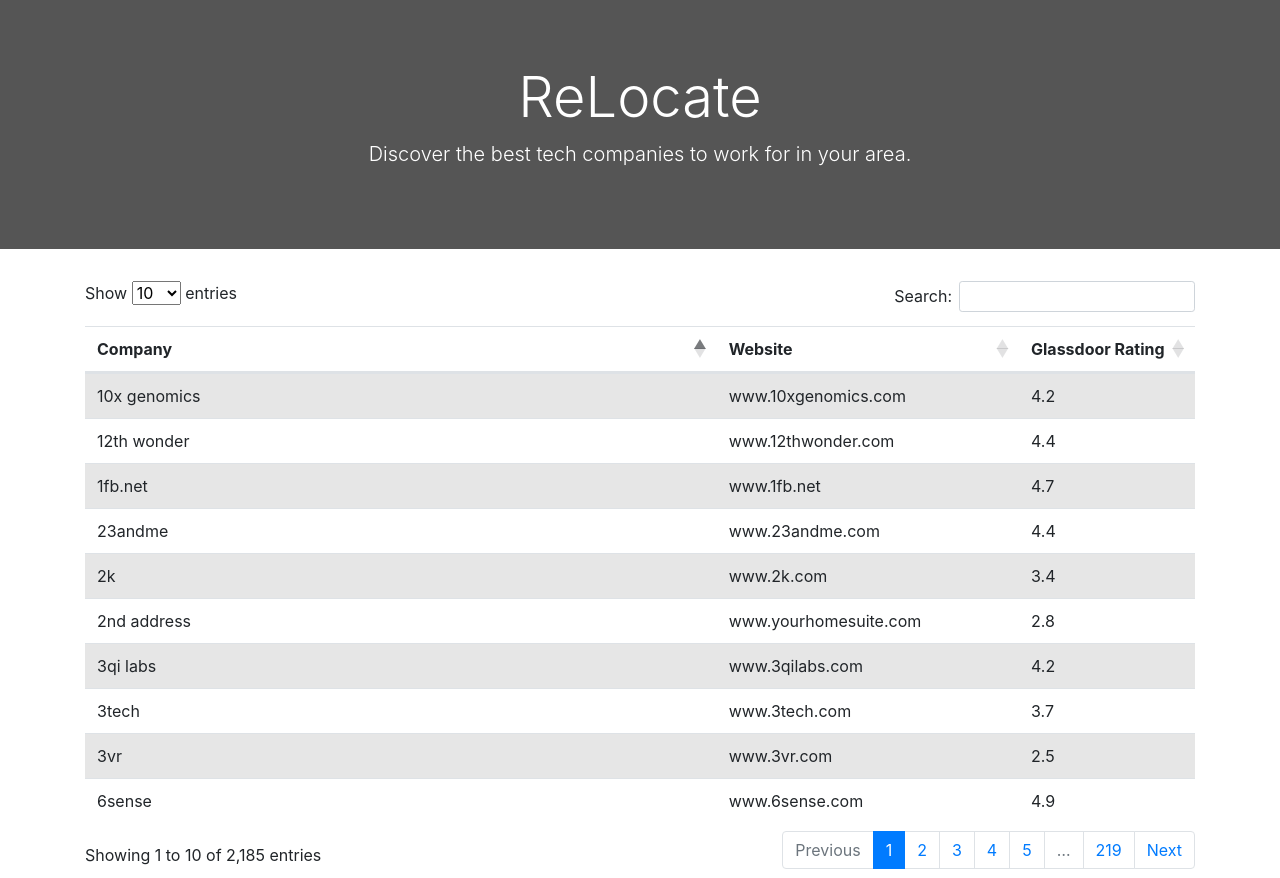
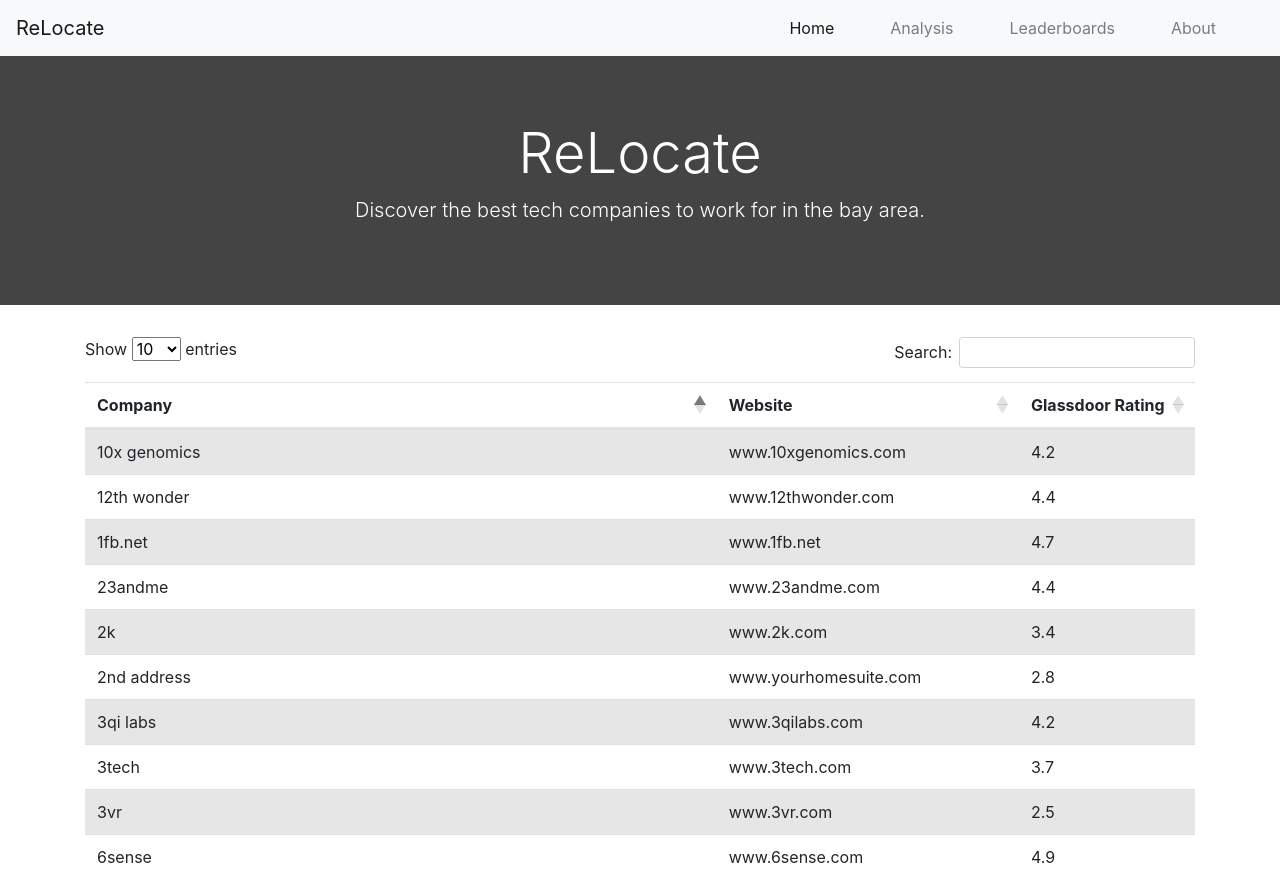
Before and after one commit to EggEmergency/Company-Tracker, a Django app: page / in a window 1280 px wide. Shown: the top 878 px of the page. Run offline with Django 3.2, Linux system fonts and the light colour scheme; data comes from the database, SQL or seed files in the repository; some libraries are stand-ins or nearby versions.

Commit message:
Buttons in navbar link to other pages

```diff
--- a/company_tracker/company_tracker/urls.py
+++ b/company_tracker/company_tracker/urls.py
@@ -15,9 +15,11 @@ Including another URLconf
 """
 from django.contrib import admin
 from django.urls import path, include
-from landing_page.views import landingView
+import landing_page.views
 
 urlpatterns = [
     path('admin/', admin.site.urls),
-    path('', landingView),
+    path('', landing_page.views.landing),
+    path('about', landing_page.views.about, name='about'),
+    path('leaderboards', landing_page.views.leaderboards, name='leaderboards'),
 ]
--- a/company_tracker/landing_page/views.py
+++ b/company_tracker/landing_page/views.py
@@ -2,9 +2,15 @@ from django.shortcuts import render
 from django.http import HttpResponse
 
 from .models import Company
-def landingView(request):
+def landing(request):
     allCompanies = Company.objects.all()
     context = {
         'company_list': allCompanies,
     }
     return render(request, 'landing_page.html', context)
+
+def about(request):
+    return HttpResponse("About section baby")
+
+def leaderboards(request):
+    return HttpResponse("LEADERBOARDS section baby")
--- a/company_tracker/templates/landing_page.html
+++ b/company_tracker/templates/landing_page.html
@@ -26,12 +26,34 @@
 </head>
 
 <!--
+Navbar with non-functioning buttons. This will ideally be moved to a separate html file, because it
+will be used on multiple pages
+-->
+<nav class="navbar navbar-expand-lg navbar-light bg-light">
+  <a class="navbar-brand" href="#">ReLocate</a>
+  <button class="navbar-toggler" type="button" data-toggle="collapse" data-target="#navbarNavAltMarkup" aria-controls="navbarNavAltMarkup" aria-expanded="false" aria-label="Toggle navigation">
+    <span class="navbar-toggler-icon"></span>
+  </button>
+  <div class="collapse navbar-collapse justify-content-end" id="navbarNavAltMarkup">
+    <div class="navbar-nav">
+      <a class="nav-item nav-link active pr-5" href="#">Home <span class="sr-only">(current)</span></a>
+      <a class="nav-item nav-link pr-5" href="#">Analysis</a>
+      <a class="nav-item nav-link pr-5" href="{% url 'leaderboards' %}">Leaderboards</a>
+      <a class="nav-item nav-link pr-5" href="{% url 'about' %}">About</a>
+      <!--
+      <a class="nav-item nav-link disabled" href="#">Disabled</a>
+      -->
+    </div>
+  </div>
+</nav>
+
+<!--
 Jumbotron with title and brief description
 -->
-<div class="jumbotron jumbotron-fluid text-white" style="background-color: #555555;">
+<div class="jumbotron jumbotron-fluid text-white" style="background-color: #444444;">
   <div class="container">
     <h1 class="display-4 text-center">ReLocate</h1>
-    <p class="lead text-center">Discover the best tech companies to work for in your area.</p>
+    <p class="lead text-center">Discover the best tech companies to work for in the bay area.</p>
   </div>
 </div>
 
```
